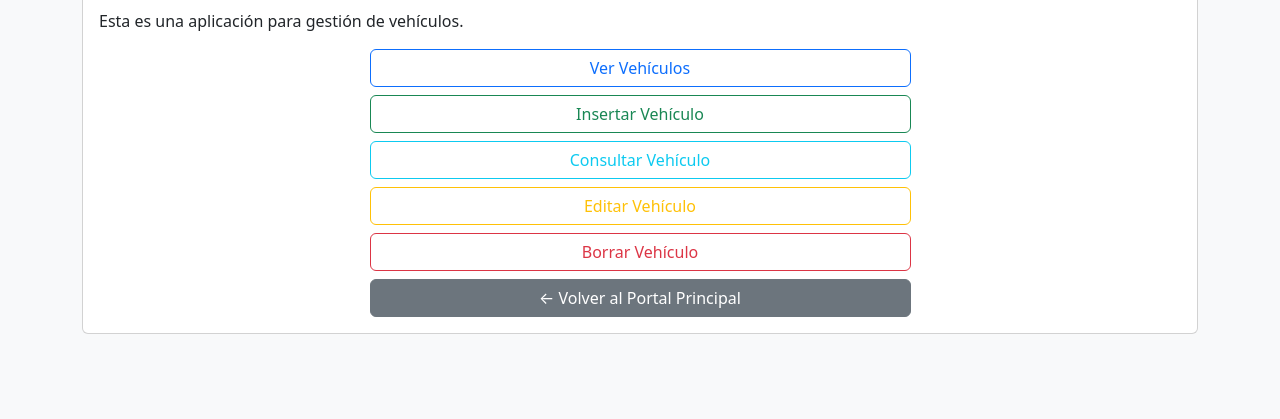
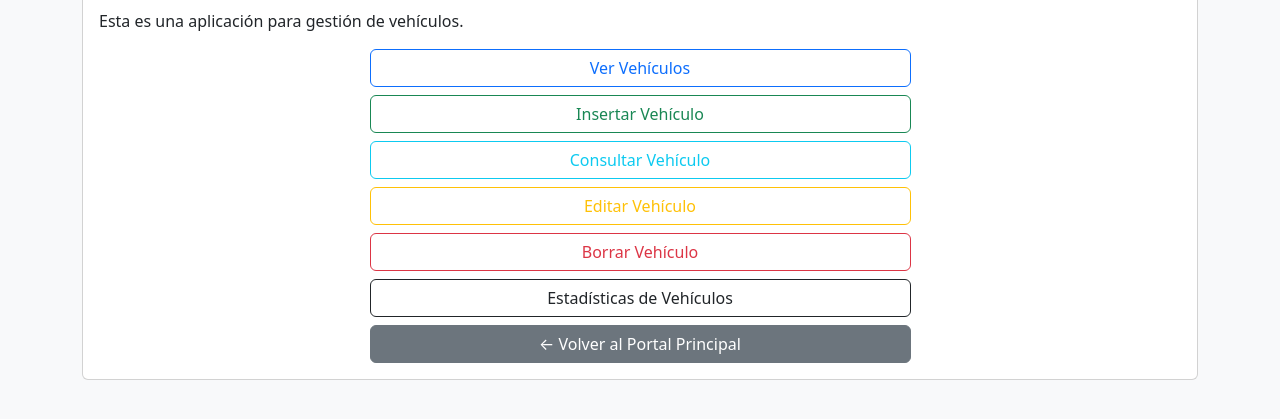
Before and after one commit to Luisito1250/Car-Seller, a plain HTML site: page capasFrontS/index.html in a window 1280 px wide. Shown: the part 119-538 px from the top of the page. Drawn offline with nearby package versions, Linux system fonts and the light colour scheme.

Commit message:
Fix: restaurar boton de estadisticas en modulo de vehiculos

```diff
--- a/capasFrontS/index.html
+++ b/capasFrontS/index.html
@@ -20,6 +20,7 @@
           <a href="consultar_vehiculo.html" class="btn btn-outline-info">Consultar Vehículo</a>
           <a href="editar_vehiculo.html" class="btn btn-outline-warning">Editar Vehículo</a>
           <a href="borrar_vehiculo.html" class="btn btn-outline-danger">Borrar Vehículo</a>
+          <a href="estadisticas_vehiculos.html" class="btn btn-outline-dark">Estadísticas de Vehículos</a>
           <button onclick="volverAlPortal()" class="btn btn-secondary">
     ← Volver al Portal Principal
 </button>
```
